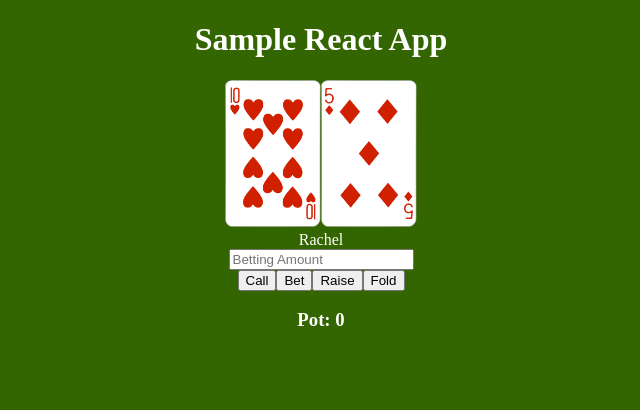
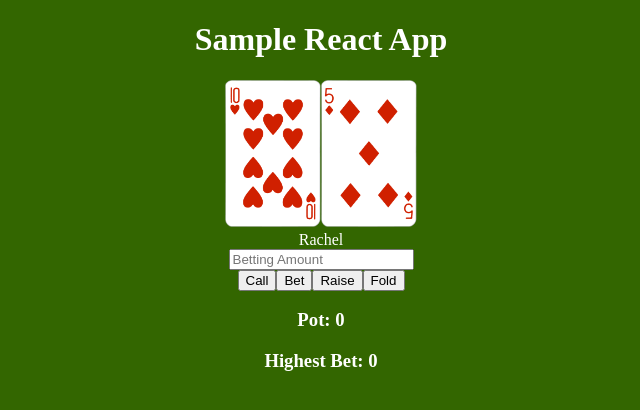
Before and after one commit to ltrainpr/poker-trainer, a React app: page / in a window 1280 px wide. Shown: the top 410 px of the page, without its empty margins (319-959 px from the left). Built offline with nearby package versions, Linux system fonts and the light colour scheme.

Commit message:
Display max bet.

```diff
--- a/src/client/components/BettingContainer.jsx
+++ b/src/client/components/BettingContainer.jsx
@@ -5,6 +5,7 @@ import ActionButton from "./ActionButton.jsx";
 import Betting from "../game/betting.js";
 import Button from "../game/button.js";
 import Pot from "./Pot.jsx";
+import HighestBet from "./HighestBet.jsx"
 
 
 class BettingContainer extends Component {
@@ -106,6 +107,9 @@ class BettingContainer extends Component {
         <div>
           <Pot pot={this.state.pot} />
         </div>
+        <div>
+          <HighestBet players={this.props.players} />
+        </div>
       </div>
     );
   }
--- /dev/null
+++ b/src/client/components/HighestBet.jsx
@@ -0,0 +1,22 @@
+import React, { Component } from "react";
+var _ = require('underscore');
+
+class HighestBet extends Component {
+  constructor(props) {
+    super(props);
+    this.highestBet = this.highestBet.bind(this);
+  }
+
+  highestBet() {
+    var maxBet = _.max(this.props.players, (player) => { return player.bet });
+    return _.isEmpty(maxBet) ? {bet: 0} : maxBet;
+  }
+
+  render() {
+    return (
+      <h3>Highest Bet: {this.highestBet().bet}</h3>
+    )
+  }
+}
+
+export default HighestBet;
--- a/src/client/game/betting.js
+++ b/src/client/game/betting.js
@@ -29,7 +29,8 @@ var Betting = function() {
   function playerBets(player, bet) {
     if (player.money > bet) {
       player.money = player.money - bet;
-      pot = pot + bet;
+      player.bet = bet;
+      return bet;
     } else {
       console.log(
         "Betting#playerBets: Player is attempting to bet more than he has available."
--- a/src/client/index.js
+++ b/src/client/index.js
@@ -9,9 +9,12 @@ class PokerGame extends React.Component {
   render() {
     var game = game || Game();
     game.dealer.deal(game.players);
+
     return (
       <div>
-        <BettingContainer players={game.players} button={game.button} />
+        <BettingContainer
+          players={game.players}
+          button={game.button} />
       </div>
     );
   }
```
